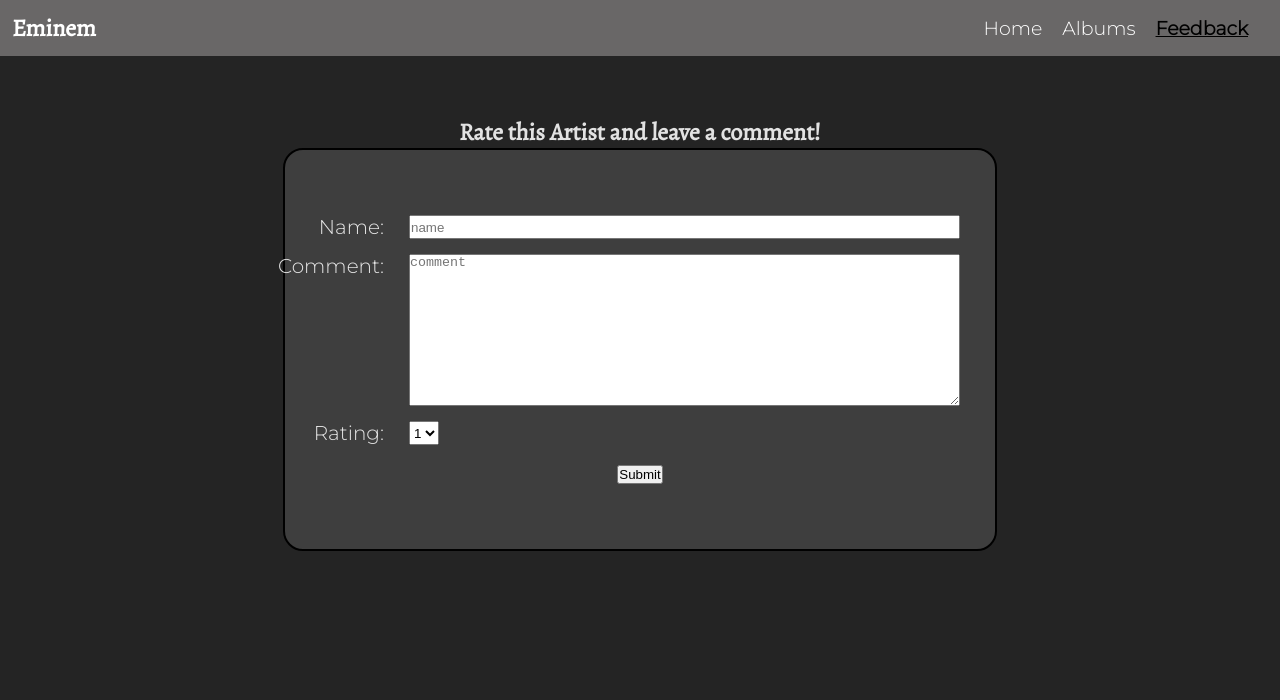
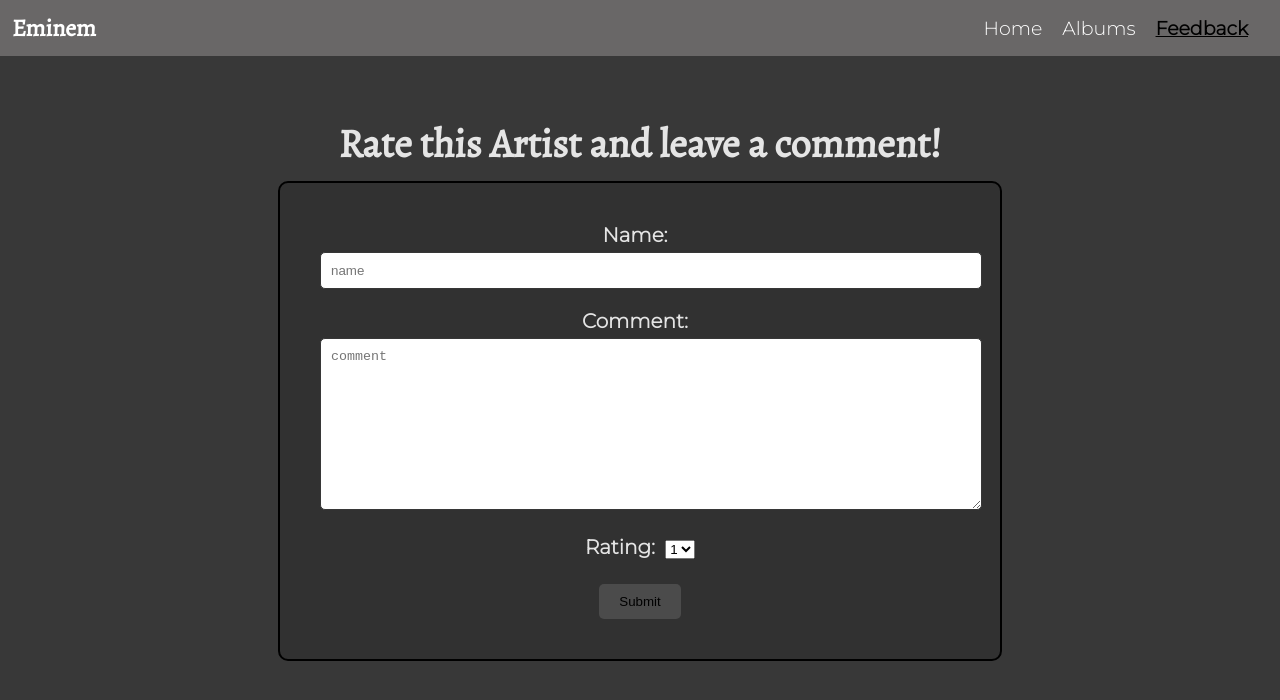
Before and after one commit to mithurssan/react_music_app, a React (Vite) app: page /feedback in a window 1280 px wide. Shown: the top 700 px of the page. Built offline with nearby package versions, Linux system fonts and the light colour scheme.

Commit message:
cleanup, update css

```diff
--- a/src/App.jsx
+++ b/src/App.jsx
@@ -1,10 +1,20 @@
-import React from "react";
+import React, { useEffect } from "react";
 import { Routes, Route } from "react-router-dom";
 import { NavBar } from './layout';
 import * as Pages from "./pages";
 import './App.css'
 
 function App() {
+
+  useEffect(() => {
+    const timer = setInterval(() => {
+      const colours = ["#3d3d3d", "#383838", "#242424"];
+      const randomColour = colours[Math.floor(Math.random() * colours.length)];
+      document.body.style.backgroundColor = randomColour;
+    }, 5000)
+    return () => clearInterval(timer)
+  }, [])
+
   return (
     <div className="App">
       <Routes>
@@ -14,7 +24,6 @@
           <Route path="/feedback" element={<Pages.Feedback />} />
         </Route>
       </Routes>
-
     </div>
   )
 }
--- a/src/components/ArtistMusicList/index.jsx
+++ b/src/components/ArtistMusicList/index.jsx
@@ -16,15 +16,7 @@
 
   useEffect(() => {
     getAlbumDetails()
-
-    const timer = setInterval(() => {
-      const colours = ["blue", "yellow", "red", "green", "purple"];
-      const randomColour = colours[Math.floor(Math.random() * colours.length)];
-      document.body.style.backgroundColor = randomColour;
-    }, 30000)
-    return () => clearInterval(timer)
   }, [])
-
 
   return (
     <>
--- a/src/layout/NavBar/style.css
+++ b/src/layout/NavBar/style.css
@@ -30,5 +30,5 @@
     text-decoration: underline;
     text-decoration-thickness: 3px;
     text-underline-position: under;
-    text-decoration-color: darkblue;
+    text-decoration-color: black;
 }
--- a/src/pages/Albums/style.css
+++ b/src/pages/Albums/style.css
@@ -9,8 +9,9 @@
     align-items: center;
     border: 2px solid black;
     border-radius: 20px;
-    width: 75%;
-    background: rgb(61, 61, 61);
+    width: 50%;
+    padding: 10px;
+    background-color: #494949;
 }
 
 .music-details img {
@@ -28,7 +29,11 @@
 }
 
 .likeBtn {
+    padding: 10px;
+    border-radius: 10px;
     margin-right: 30px;
+    border: none;
+    cursor: pointer;
 }
 
 .song-liked {
--- a/src/pages/Feedback/style.css
+++ b/src/pages/Feedback/style.css
@@ -1,35 +1,51 @@
 .form-container {
     margin-top: 50px;
     display: flex;
-    justify-content: center;
+    flex-direction: column;
     align-items: center;
-    flex-direction: column;
+}
+
+.form-container h2 {
+    font-size: 40px;
+    margin-bottom: 10px;
 }
 
 .form-container form {
     width: 50%;
     border: 2px solid black;
-    position: relative;
     font-size: 20px;
-    background-color: #3e3e3e;
-    padding: 65px 35px;
-    border-radius: 20px;
+    background-color: #313131;
+    padding: 40px;
+    border-radius: 10px;
 }
 
 .form-box {
-    width: 100%;
-    display: flex;
-    margin-bottom: 15px;
+    margin-bottom: 20px;
 }
 
 form label {
-    justify-content: end;
-    margin-right: 25px;
-    width: 10%;
-    display: flex;
+    display: inline-block;
+    margin-bottom: 5px;
+    margin-right: 10px;
+    font-weight: bold;
 }
 
 .form-box input,
 .form-box textarea {
-    width: 600px;
+    width: 100%;
+    padding: 10px;
+    border: 1px solid #373737;
+    border-radius: 5px;
 }
+
+.form-container button {
+    padding: 10px 20px;
+    border-radius: 5px;
+    background-color: #4b4b4b;
+    border: none;
+    cursor: pointer;
+}
+
+.form-container button:hover {
+    background-color: #242424;
+}
```
Lines whose indentation alone changed are shown as unchanged.
